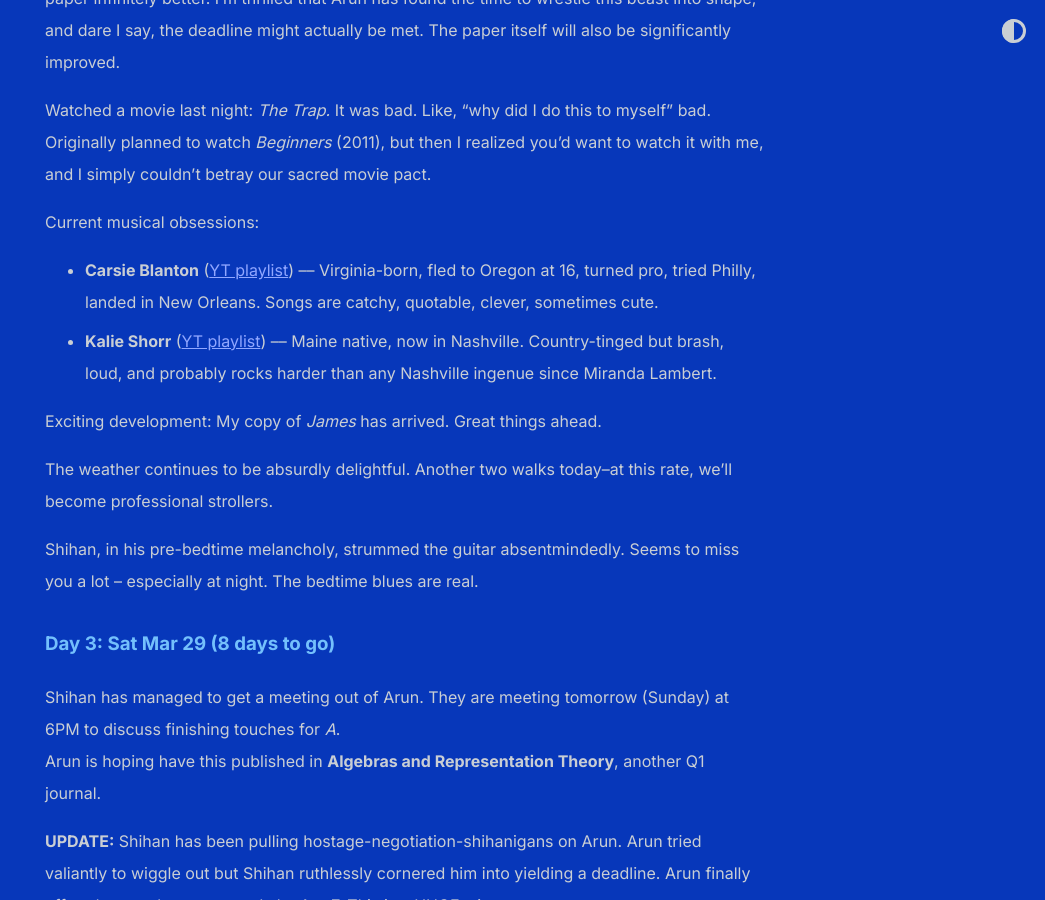
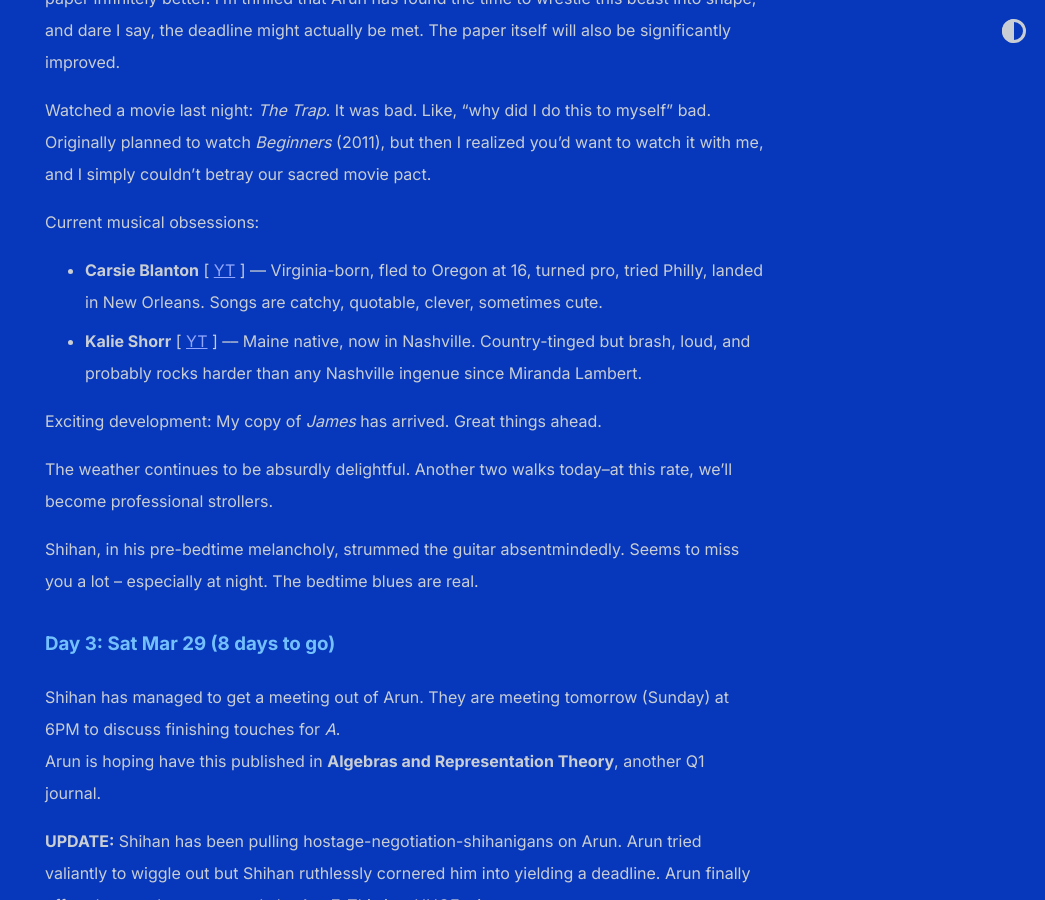
Before and after one commit to shihankanungo/shihankanungo.github.io, a Jekyll site: the page built from india-trip.md, in a window 1280 px wide and 900 px high, scrolled down 1473 px. Shown: the whole window, without its empty margins (235-1280 px from the left). Built offline with Jekyll 4.4.1, drawn with Linux system fonts in a browser that asks for light colours.

Commit message:
Update india-trip.md

```diff
--- a/india-trip.md
+++ b/india-trip.md
@@ -34,8 +34,8 @@ Watched a movie last night: *The Trap.* It was bad. Like, “why did I do this t
 but then I realized you’d want to watch it with me, and I simply couldn’t betray our sacred movie pact.
 
 Current musical obsessions:
-- **Carsie Blanton** ([YT playlist](https://music.youtube.com/playlist?list=PL6HQpYuOe1KXm15iel1h8rZCf0eWvL8P-&si=9YNGkXfj6Gn988Jl)) –-- Virginia-born, fled to Oregon at 16, turned pro, tried Philly, landed in New Orleans. Songs are catchy, quotable, clever, sometimes cute.  <br>
-- **Kalie Shorr** ([YT playlist](https://music.youtube.com/playlist?list=PL6HQpYuOe1KWqv28EcA8EAejIxaI8gdjg&si=iKKw7tontvssZABA)) –-- Maine native, now in Nashville. Country-tinged but brash, loud, and probably rocks harder than any Nashville ingenue since Miranda Lambert.
+- **Carsie Blanton** \[ [YT](https://music.youtube.com/playlist?list=PL6HQpYuOe1KXm15iel1h8rZCf0eWvL8P-&si=9YNGkXfj6Gn988Jl) \] –-- Virginia-born, fled to Oregon at 16, turned pro, tried Philly, landed in New Orleans. Songs are catchy, quotable, clever, sometimes cute.  <br>
+- **Kalie Shorr** \[ [YT](https://music.youtube.com/playlist?list=PL6HQpYuOe1KWqv28EcA8EAejIxaI8gdjg&si=iKKw7tontvssZABA) \] –-- Maine native, now in Nashville. Country-tinged but brash, loud, and probably rocks harder than any Nashville ingenue since Miranda Lambert.
 
 Exciting development: My copy of *James* has arrived. Great things ahead.
 
```
